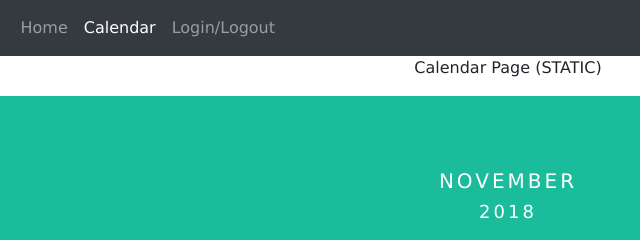
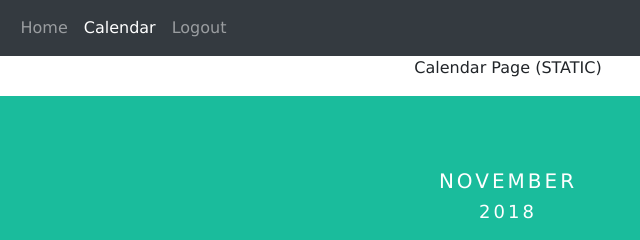
Before and after one commit to arothleder/RAD_Events, a plain HTML site: page Calendar.html in a window 1280 px wide. Shown: the top 240 px of the page, 132-772 px from the left. Drawn offline with nearby package versions, Linux system fonts and the light colour scheme.

Commit message:
loginlogout

```diff
--- a/Calendar.html
+++ b/Calendar.html
@@ -19,7 +19,7 @@
                 <a class="nav-link" href="Calendar.html">Calendar <span class="sr-only">(current)</span></a>
               </li>
               <li class="nav-item">
-                      <a class="nav-link" href="index.html">Login/Logout <span class="sr-only">(current)</span></a>
+                      <a class="nav-link" href="index.html">Logout <span class="sr-only">(current)</span></a>
                       <!-- <a class="nav-link" href="home.html">Home <span class="sr-only">(current)</span></a> -->
                 </li>
             <li class="nav-item">
```
Also changed, not shown: EditInfo.html (+1 -1 lines), EventDetailView.html (+1 -1 lines), EventView.html (+1 -1 lines), Settings.html (+1 -1 lines), home.html (+1 -1 lines), selection_page/Selection.html (+1 -1 lines).
